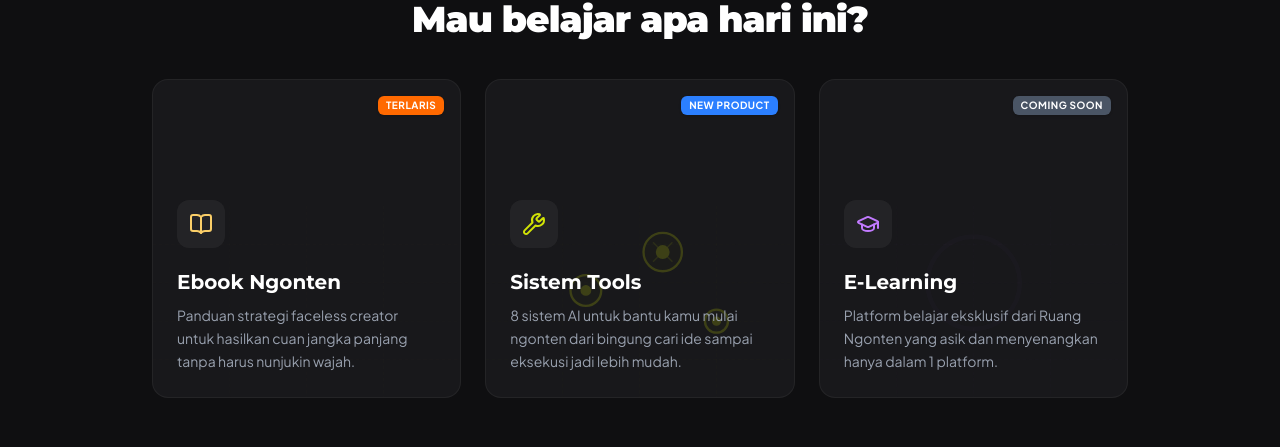
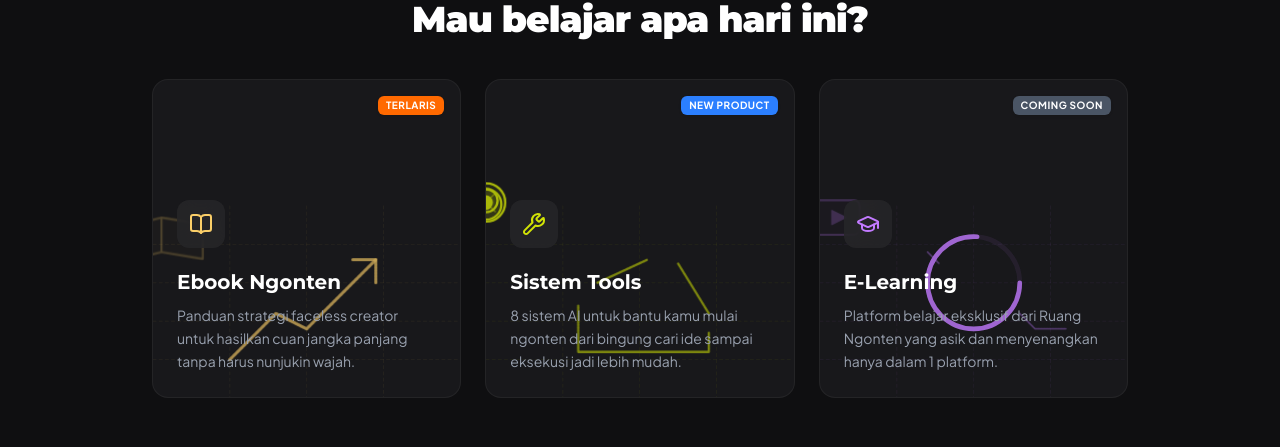
Before and after one commit to anggasrimugiarahayu/ruangcreativemuslim, a Next.js app: page / in a window 1280 px wide. Shown: the part 226-673 px from the top of the page. Built offline with nearby package versions, Linux system fonts and the light colour scheme; no server answers.

Commit message:
fix: make SVG animations continuous and always visible

```diff
--- a/src/app/globals.css
+++ b/src/app/globals.css
@@ -65,19 +65,20 @@ body {
 
 /* SVG Animations for Interactive Cards */
 @keyframes scDraw {
-  0% { stroke-dashoffset: 1; }
-  100% { stroke-dashoffset: 0; }
+  0%, 10% { stroke-dashoffset: 1; }
+  90%, 100% { stroke-dashoffset: 0; }
 }
 
 @keyframes scPop {
-  0% { transform: scale(0.5); opacity: 0; }
-  70% { transform: scale(1.1); opacity: 1; }
-  100% { transform: scale(1); opacity: 1; }
+  0%, 10% { transform: scale(0.9); opacity: 0.3; }
+  20%, 80% { transform: scale(1); opacity: 1; }
+  90%, 100% { transform: scale(0.9); opacity: 0.3; }
 }
 
 @keyframes scRise {
-  0% { transform: translateY(20px); opacity: 0; }
-  100% { transform: translateY(0); opacity: 1; }
+  0%, 10% { transform: translateY(10px); opacity: 0; }
+  30%, 70% { transform: translateY(0); opacity: 1; }
+  90%, 100% { transform: translateY(-10px); opacity: 0; }
 }
 
 @keyframes scFlow {
@@ -85,32 +86,24 @@ body {
   50% { transform: translateY(-8px); }
 }
 
-/* Initial state (hidden before hover) */
-.sc-draw, .sc-pop, .sc-rise {
-  opacity: 0;
+/* Always animated states */
+.sc-draw {
+  opacity: 1;
+  animation: scDraw 4s ease-in-out infinite alternate;
+}
+
+.sc-pop {
+  opacity: 1;
+  animation: scPop 6s ease-in-out infinite;
+  transform-origin: center;
+}
+
+.sc-rise {
+  opacity: 1;
+  animation: scRise 5s ease-in-out infinite;
 }
 
 .sc-flow {
   opacity: 1;
+  animation: scFlow 3s ease-in-out infinite;
 }
-
-/* Hover state triggered by parent .group */
-.group:hover .sc-draw {
-  opacity: 1;
-  animation: scDraw 1.2s cubic-bezier(0.2, 0, 0.2, 1) forwards;
-}
-
-.group:hover .sc-pop {
-  opacity: 1;
-  animation: scPop 0.6s cubic-bezier(0.34, 1.56, 0.64, 1) forwards;
-  transform-origin: center;
-}
-
-.group:hover .sc-rise {
-  opacity: 1;
-  animation: scRise 0.6s cubic-bezier(0.2, 0, 0.2, 1) forwards;
-}
-
-.group:hover .sc-flow {
-  animation: scFlow 3s ease-in-out infinite forwards;
-}
--- a/src/app/page.tsx
+++ b/src/app/page.tsx
@@ -70,7 +70,7 @@ export default function Home() {
               className={`border p-6 rounded-2xl text-left group relative overflow-hidden transition-all duration-300 hover:-translate-y-1 hover:shadow-xl flex flex-col justify-end min-h-[300px] ${isDark ? 'bg-[#18181b] border-white/5 hover:border-rn-orange/50 shadow-black/50' : 'bg-white border-gray-200 hover:border-rn-orange shadow-gray-200'}`}
             >
               {/* SVG Background */}
-              <div className="absolute inset-0 pointer-events-none transition-transform duration-700 ease-out group-hover:scale-[1.05] opacity-20 group-hover:opacity-100 z-0 flex items-start justify-center pt-4">
+              <div className="absolute inset-0 pointer-events-none transition-transform duration-700 ease-out group-hover:scale-[1.05] opacity-80 z-0 flex items-start justify-center pt-4">
                 <svg viewBox="0 0 400 300" className="w-[150%] h-[150%] max-w-none text-rn-orange" fill="none" stroke="currentColor" strokeWidth="2" strokeLinecap="round" strokeLinejoin="round">
                   <g strokeOpacity="0.1" strokeWidth="1" strokeDasharray="4 4">
                     <line x1="0" y1="50" x2="400" y2="50" /><line x1="0" y1="100" x2="400" y2="100" /><line x1="0" y1="150" x2="400" y2="150" /><line x1="0" y1="200" x2="400" y2="200" /><line x1="0" y1="250" x2="400" y2="250" />
@@ -114,7 +114,7 @@ export default function Home() {
               className={`border p-6 rounded-2xl text-left group relative overflow-hidden transition-all duration-300 hover:-translate-y-1 hover:shadow-xl flex flex-col justify-end min-h-[300px] ${isDark ? 'bg-[#18181b] border-white/5 hover:border-rn-accent/50 shadow-black/50' : 'bg-white border-gray-200 hover:border-rn-accent shadow-gray-200'}`}
             >
               {/* SVG Background */}
-              <div className="absolute inset-0 pointer-events-none transition-transform duration-700 ease-out group-hover:scale-[1.05] opacity-20 group-hover:opacity-100 z-0 flex items-start justify-center pt-4">
+              <div className="absolute inset-0 pointer-events-none transition-transform duration-700 ease-out group-hover:scale-[1.05] opacity-80 z-0 flex items-start justify-center pt-4">
                 <svg viewBox="0 0 400 300" className="w-[150%] h-[150%] max-w-none text-rn-accent" fill="none" stroke="currentColor" strokeWidth="2" strokeLinecap="round" strokeLinejoin="round">
                   <g strokeOpacity="0.1" strokeWidth="1" strokeDasharray="4 4">
                     <line x1="0" y1="50" x2="400" y2="50" /><line x1="0" y1="100" x2="400" y2="100" /><line x1="0" y1="150" x2="400" y2="150" /><line x1="0" y1="200" x2="400" y2="200" /><line x1="0" y1="250" x2="400" y2="250" />
@@ -166,7 +166,7 @@ export default function Home() {
               className={`border p-6 rounded-2xl text-left group relative overflow-hidden transition-all duration-300 hover:-translate-y-1 hover:shadow-xl flex flex-col justify-end min-h-[300px] ${isDark ? 'bg-[#18181b] border-white/5 shadow-black/50 hover:border-purple-500/50' : 'bg-white border-gray-200 shadow-gray-200 hover:border-purple-400'} cursor-default`}
             >
               {/* SVG Background */}
-              <div className="absolute inset-0 pointer-events-none transition-transform duration-700 ease-out group-hover:scale-[1.05] opacity-20 group-hover:opacity-100 z-0 flex items-start justify-center pt-4">
+              <div className="absolute inset-0 pointer-events-none transition-transform duration-700 ease-out group-hover:scale-[1.05] opacity-80 z-0 flex items-start justify-center pt-4">
                 <svg viewBox="0 0 400 300" className="w-[150%] h-[150%] max-w-none text-purple-400" fill="none" stroke="currentColor" strokeWidth="2" strokeLinecap="round" strokeLinejoin="round">
                   <g strokeOpacity="0.1" strokeWidth="1" strokeDasharray="4 4">
                     <line x1="0" y1="50" x2="400" y2="50" /><line x1="0" y1="100" x2="400" y2="100" /><line x1="0" y1="150" x2="400" y2="150" /><line x1="0" y1="200" x2="400" y2="200" /><line x1="0" y1="250" x2="400" y2="250" />
```
